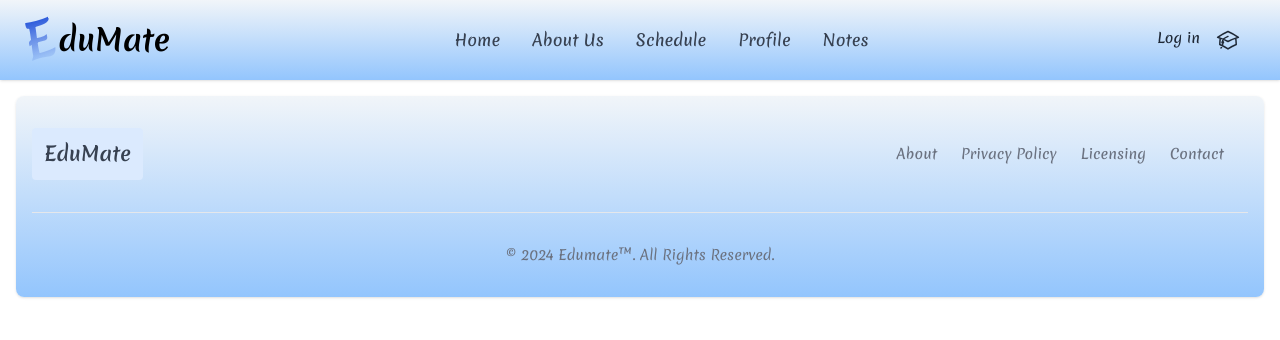
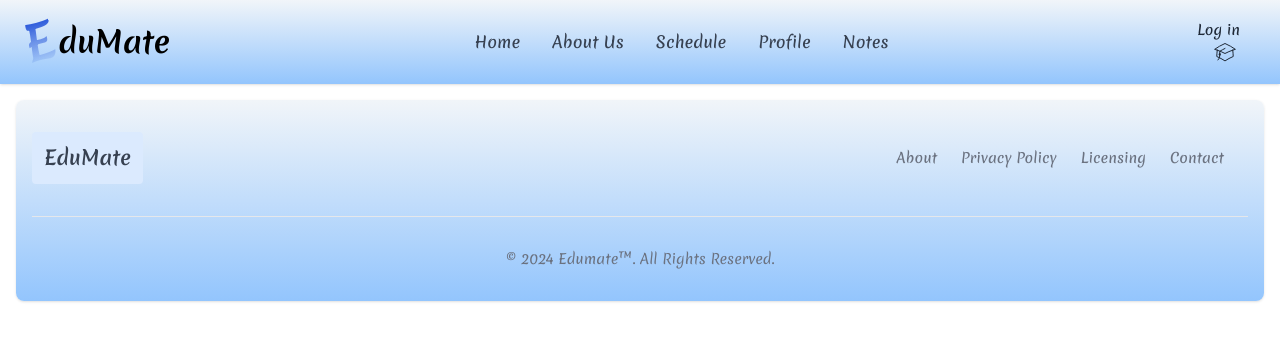
Before and after one commit to suhridp/EduMate, a React (Vite) app in the folder frontEnd/: page / in a window 1280 px wide. Shown: the top 340 px of the page. Built offline with nearby package versions, Linux system fonts and the light colour scheme.

Commit message:
Update Header.jsx

```diff
--- a/frontEnd/src/Header.jsx
+++ b/frontEnd/src/Header.jsx
@@ -1,10 +1,16 @@
-import React from "react";
+import React, { useState } from "react";
 import { Link, NavLink } from "react-router-dom";
 
-export default function Header() {
+function Header() {
+  const [isMenuOpen, setMenuOpen] = useState(false);
+
+  const toggleMenu = () => {
+    setMenuOpen(!isMenuOpen);
+  };
+
   return (
     <header className="shadow z-50 top-0">
-      <nav className=" bg-gradient-to-t from-blue-300 to-slate-100 border-gray-200 px-4 lg:px-6 py-2.5">
+      <nav className="bg-gradient-to-t from-blue-300 to-slate-100 border-gray-200 px-4 lg:px-6 py-2.5">
         <div className="flex flex-wrap justify-between items-center mx-auto max-w-screen-xl">
           <Link to="/home" className="flex hover:scale-105 items-center">
             <span className="text-5xl rotate-345  font-bold text-transparent bg-clip-text bg-gradient-to-b hover:ease-in-out from-blue-700 to-red-700:">
@@ -14,38 +20,55 @@ export default function Header() {
               duMate
             </span>
           </Link>
-          <div className="flex items-center lg:order-2">
-            <Link
-              to="/register"
-              className="flex flex-nowrap text-gray-800  hover:scale-105 focus:ring-4 focus:ring-gray-300 font-medium rounded-lg text-sm px-4 lg:px-2 py-2 lg:py-2.5 mr-2 focus:outline-none"
+          <div className="lg:hidden">
+            <button
+              onClick={toggleMenu}
+              className="text-gray-800 focus:ring-4 focus:ring-gray-300 font-medium rounded-lg text-sm px-4 py-2 lg:py-2.5 mr-2 focus:outline-none"
             >
-              Log in
+              {isMenuOpen ? (
                 <svg
-                data-slot="icon"
+                  xmlns="http://www.w3.org/2000/svg"
+                  className="h-6 w-6"
                   fill="none"
-                stroke-width="1.5"
+                  viewBox="0 0 24 24"
                   stroke="currentColor"
-                viewBox="0 0 24 24"
-                xmlns="http://www.w3.org/2000/svg"
-                aria-hidden="true"
-                className=" ml-4 w-6"
                 >
                   <path
-                  stroke-linecap="round"
-                  stroke-linejoin="round"
-                  d="M4.26 10.147a60.438 60.438 0 0 0-.491 6.347A48.62 48.62 0 0 1 12 20.904a48.62 48.62 0 0 1 8.232-4.41 60.46 60.46 0 0 0-.491-6.347m-15.482 0a50.636 50.636 0 0 0-2.658-.813A59.906 59.906 0 0 1 12 3.493a59.903 59.903 0 0 1 10.399 5.84c-.896.248-1.783.52-2.658.814m-15.482 0A50.717 50.717 0 0 1 12 13.489a50.702 50.702 0 0 1 7.74-3.342M6.75 15a.75.75 0 1 0 0-1.5.75.75 0 0 0 0 1.5Zm0 0v-3.675A55.378 55.378 0 0 1 12 8.443m-7.007 11.55A5.981 5.981 0 0 0 6.75 15.75v-1.5"
-                ></path>
+                    strokeLinecap="round"
+                    strokeLinejoin="round"
+                    strokeWidth="2"
+                    d="M6 18L18 6M6 6l12 12"
+                  />
                 </svg>
-            </Link>
+              ) : (
+                <svg
+                  xmlns="http://www.w3.org/2000/svg"
+                  className="h-6 w-6"
+                  fill="none"
+                  viewBox="0 0 24 24"
+                  stroke="currentColor"
+                >
+                  <path
+                    strokeLinecap="round"
+                    strokeLinejoin="round"
+                    strokeWidth="2"
+                    d="M4 6h16M4 12h16m-7 6h7"
+                  />
+                </svg>
+              )}
+            </button>
           </div>
           <div
-            className="hidden justify-between items-center w-full lg:flex lg:w-auto lg:order-1"
+            className={`${
+              isMenuOpen ? "block" : "hidden"
+            } lg:flex justify-between items-center w-full lg:w-auto lg:order-1`}
             id="mobile-menu-2"
           >
             <ul className="flex flex-col mt-4 font-medium lg:flex-row lg:space-x-8 lg:mt-0">
               <li>
                 <NavLink
                   to="/home"
+                  onClick={toggleMenu}
                   className={({ isActive }) =>
                     `block py-2 pr-4 pl-3 duration-200 ${isActive ? "text-blue-700" : "text-gray-700"} border-b border-gray-100 hover:bg-gray-50 lg:hover:bg-transparent lg:border-0 hover:text-blue-700 lg:p-0`
                   }
@@ -56,6 +79,7 @@ export default function Header() {
               <li>
                 <NavLink
                   to="/aboutus"
+                  onClick={toggleMenu}
                   className={({ isActive }) =>
                     `block py-2 pr-4 pl-3 duration-200 ${isActive ? "text-blue-700" : "text-gray-700"} border-b border-gray-100 hover:bg-gray-50 lg:hover:bg-transparent lg:border-0 hover:text-blue-700 lg:p-0`
                   }
@@ -66,6 +90,7 @@ export default function Header() {
               <li>
                 <NavLink
                   to="/schedule"
+                  onClick={toggleMenu}
                   className={({ isActive }) =>
                     `block py-2 pr-4 pl-3 duration-200 ${isActive ? "text-blue-700" : "text-gray-700"} border-b border-gray-100 hover:bg-gray-50 lg:hover:bg-transparent lg:border-0 hover:text-blue-700 lg:p-0`
                   }
@@ -76,6 +101,7 @@ export default function Header() {
               <li>
                 <NavLink
                   to="/profile"
+                  onClick={toggleMenu}
                   className={({ isActive }) =>
                     `block py-2 pr-4 pl-3 duration-200 ${isActive ? "text-blue-700" : "text-gray-700"} border-b border-gray-100 hover:bg-gray-50 lg:hover:bg-transparent lg:border-0 hover:text-blue-700 lg:p-0`
                   }
@@ -86,6 +112,7 @@ export default function Header() {
               <li>
                 <NavLink
                   to="/notes"
+                  onClick={toggleMenu}
                   className={({ isActive }) =>
                     `block py-2 pr-4 pl-3 duration-200 ${isActive ? "text-blue-700" : "text-gray-700"} border-b border-gray-100 hover:bg-gray-50 lg:hover:bg-transparent lg:border-0 hover:text-blue-700 lg:p-0`
                   }
@@ -95,8 +122,31 @@ export default function Header() {
               </li>
             </ul>
           </div>
+          <div className="hidden lg:flex items-center lg:order-2">
+            <Link
+              to="/register"
+              className="text-gray-800 hover:scale-105 focus:ring-4 focus:ring-gray-300 font-medium rounded-lg text-sm px-4 lg:px-2 py-2 lg:py-2.5 mr-2 focus:outline-none"
+            >
+              Log in
+              <svg
+                xmlns="http://www.w3.org/2000/svg"
+                className="ml-4 w-6"
+                fill="none"
+                viewBox="0 0 24 24"
+                stroke="currentColor"
+              >
+                <path
+                  strokeLinecap="round"
+                  strokeLinejoin="round"
+                  d="M4.26 10.147a60.438 60.438 0 0 0-.491 6.347A48.62 48.62 0 0 1 12 20.904a48.62 48.62 0 0 1 8.232-4.41 60.46 60.46 0 0 0-.491-6.347m-15.482 0a50.636 50.636 0 0 0-2.658-.813A59.906 59.906 0 0 1 12 3.493a59.903 59.903 0 0 1 10.399 5.84c-.896.248-1.783.52-2.658.814m-15.482 0A50.717 50.717 0 0 1 12 13.489a50.702 50.702 0 0 1 7.74-3.342M6.75 15a.75.75 0 1 0 0-1.5.75.75 0 0 0 0 1.5Zm0 0v-3.675A55.378 55.378 0 0 1 12 8.443m-7.007 11.55A5.981 5.981 0 0 0 6.75 15.75v-1.5"
+                ></path>
+              </svg>
+            </Link>
+          </div>
         </div>
       </nav>
     </header>
   );
 }
+
+export default Header;
```
Lines whose indentation alone changed are shown as unchanged.
